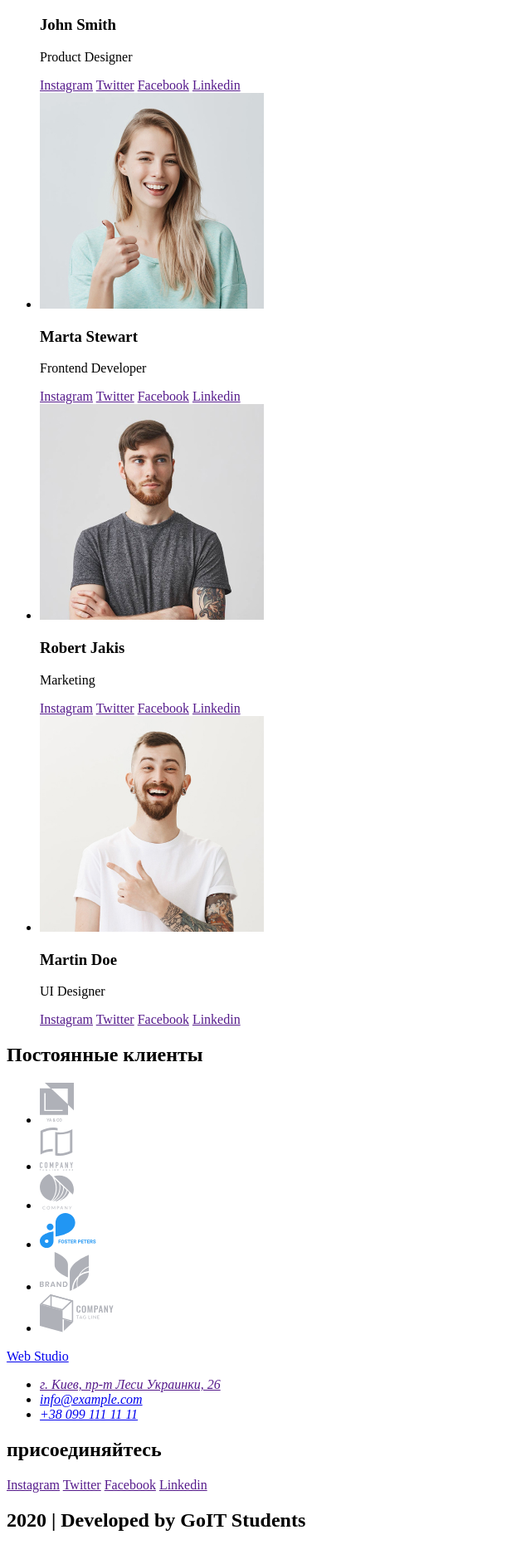
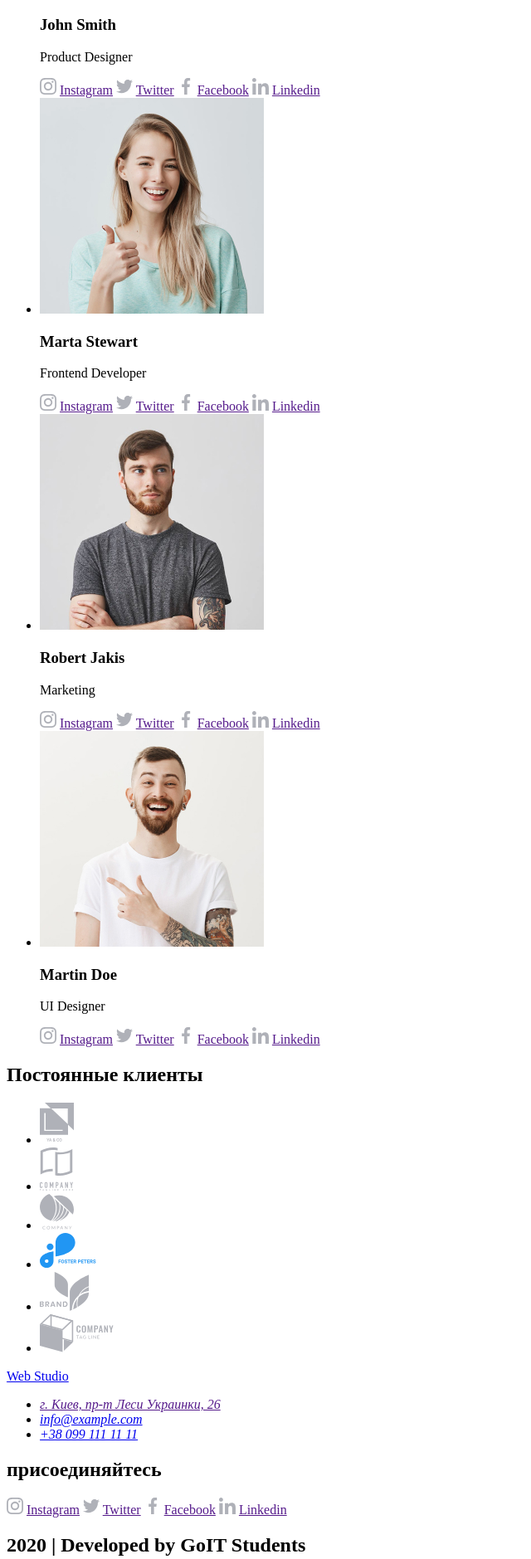
Before and after one commit to PavelNedodatko/goit-markup-hw-01, a plain HTML site: page index.html in a window 1280 px wide. Shown: the part 2405-4284 px from the top of the page at 83% size, without its empty margins (0-640 px from the left). Drawn offline with Linux system fonts and the light colour scheme.

Commit message:
Добавляет иконки соцсетей

```diff
--- a/index.html
+++ b/index.html
@@ -103,36 +103,52 @@
             <img src="./img/John_Smith.jpg" alt="Фото Джона Смита" />
             <h3>John Smith</h3>
             <p>Product Designer</p>
+            <img src="./img/instagram.svg" alt="логотип инстаграм" />
             <a href="">Instagram</a>
+            <img src="./img/twitter.svg" alt="логотип твиттер" />
             <a href="">Twitter</a>
+            <img src="./img/facebook.svg" alt="логотип фэйсбук" />
             <a href="">Facebook</a>
+            <img src="./img/linkedin.svg" alt="логотип линкедин" />
             <a href="">Linkedin</a>
           </li>
           <li>
             <img src="./img/Marta_Stewart.jpg" alt="Фото Марты Стюарт" />
             <h3>Marta Stewart</h3>
             <p>Frontend Developer</p>
+            <img src="./img/instagram.svg" alt="логотип инстаграм" />
             <a href="">Instagram</a>
+            <img src="./img/twitter.svg" alt="логотип твиттер" />
             <a href="">Twitter</a>
+            <img src="./img/facebook.svg" alt="логотип фэйсбук" />
             <a href="">Facebook</a>
+            <img src="./img/linkedin.svg" alt="логотип линкедин" />
             <a href="">Linkedin</a>
           </li>
           <li>
             <img src="./img/Robert_Jakis.jpg" alt="Фото Роберта Джакиса" />
             <h3>Robert Jakis</h3>
             <p>Marketing</p>
+            <img src="./img/instagram.svg" alt="логотип инстаграм" />
             <a href="">Instagram</a>
+            <img src="./img/twitter.svg" alt="логотип твиттер" />
             <a href="">Twitter</a>
+            <img src="./img/facebook.svg" alt="логотип фэйсбук" />
             <a href="">Facebook</a>
+            <img src="./img/linkedin.svg" alt="логотип линкедин" />
             <a href="">Linkedin</a>
           </li>
           <li>
             <img src="./img/Martin_Doe.jpg" alt="Фото Мартина Доуи" />
             <h3>Martin Doe</h3>
             <p>UI Designer</p>
+            <img src="./img/instagram.svg" alt="логотип инстаграм" />
             <a href="">Instagram</a>
+            <img src="./img/twitter.svg" alt="логотип твиттер" />
             <a href="">Twitter</a>
+            <img src="./img/facebook.svg" alt="логотип фэйсбук" />
             <a href="">Facebook</a>
+            <img src="./img/linkedin.svg" alt="логотип линкедин" />
             <a href="">Linkedin</a>
           </li>
         </ul>
@@ -178,9 +194,13 @@
       </address>
       <section>
         <h2>присоединяйтесь</h2>
+        <img src="./img/instagram.svg" alt="логотип инстаграм" />
         <a href="">Instagram</a>
+        <img src="./img/twitter.svg" alt="логотип твиттер" />
         <a href="">Twitter</a>
+        <img src="./img/facebook.svg" alt="логотип фэйсбук" />
         <a href="">Facebook</a>
+        <img src="./img/linkedin.svg" alt="логотип линкедин" />
         <a href="">Linkedin</a>
       </section>
       <h2>2020 | Developed by GoIT Students</h2>
```
Also changed, not shown: img/facebook.svg (added), img/instagram.svg (added), img/linkedin.svg (added), img/twitter.svg (added).
